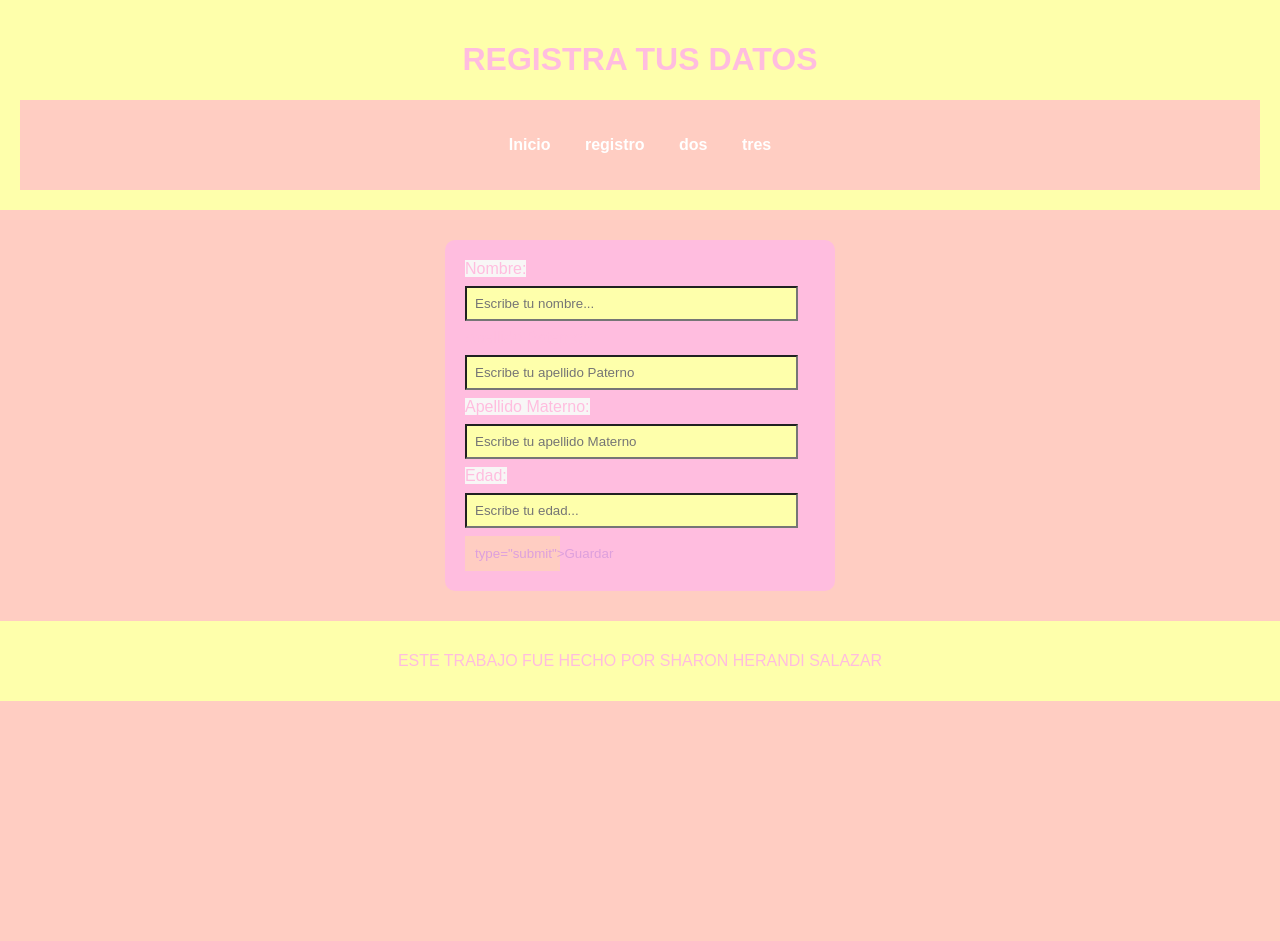
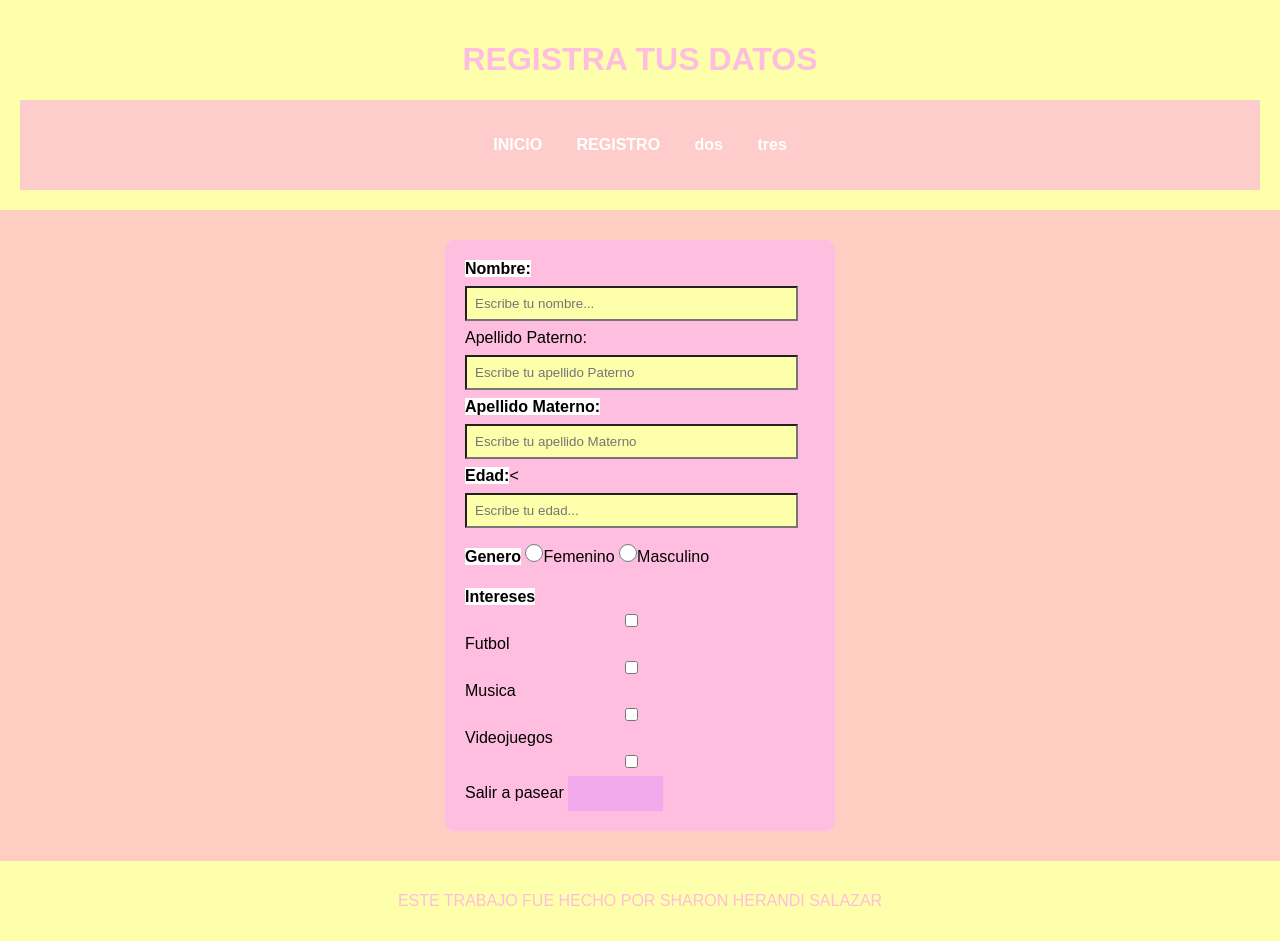
Before and after one commit to did1dnv/SHSO, a Django app: page /registro in a window 1280 px wide. Before the commit the page ends 701 px from the top, so only its background shows below. Run offline with Django 5.2, Linux system fonts and the light colour scheme.

Commit message:
Se añadieron opciones de genero e intereses

```diff
--- a/salazar/static/salazar/estilos.css
+++ b/salazar/static/salazar/estilos.css
@@ -15,7 +15,7 @@ header {
 
 /* MENÚ */
 nav {
-    background-color: #FFCDC2;
+    background-color: #ffcccc;
     padding: 10px;
 }
 nav ul {
@@ -35,7 +35,7 @@ nav a {
 }
 
 nav a:hover {
-    color: #ffcccc;
+    color: #fffcfc;
 }
 
 /* CONTENIDO PRINCIPAL */
@@ -69,6 +69,7 @@ form {
     margin: 30px auto;
     padding: 20px;
     border-radius: 10px;
+    color: black;
 }
 input, select, textarea {
     width: 95%;
@@ -78,14 +79,25 @@ input, select, textarea {
     background-color: #FEFFAB;
 }
 button {
-    background-color: #FFCDC2;
-    color: plum;
+    background-color: #F2AAED;
+    color: #F2AAED;
     padding: 10px;
     border: none;
     width: 95px;
     cursor: pointer;
 }
 label {
-    background-color: rgb(248, 246, 246);
+    background-color: white;
 
 }
+input [type="checkbox"],
+input[ type="radio"] {
+    accent-color: #E91E84;
+    width: 18px;
+    height: 18px;
+    cursor: pointer;
+}
+label {
+    font-weight: bold;
+    background-color:white
+}
--- a/salazar/templates/salazar/formregistro.html
+++ b/salazar/templates/salazar/formregistro.html
@@ -20,8 +20,8 @@
         <!-- MENÚ DE NAVEGACIÓN -->
         <nav>
             <ul>
-                <li><a href="#inicio">Inicio</a></li>
-                <li><a href="#">registro</a></li>
+                <li><a href="inicio">INICIO</a></li>
+                <li><a href="registro">REGISTRO</a></li>
                 <li><a href="#">dos</a></li>
                 <li><a href="#">tres</a></li>
             </ul>
@@ -35,9 +35,17 @@
     <input type="text" name="apellidop" placeholder="Escribe tu apellido Paterno" required>
     <label>Apellido Materno:</label>
     <input type="text" name="apellidom" placeholder="Escribe tu apellido Materno">
-    <label>Edad:</label>
+    <label>Edad:</label><
     <input type="number" name="edad" min="14" max="25" placeholder="Escribe tu edad..." required>
-    <button> type="submit">Guardar</button>
+    <label>Genero</label>
+    <input type="radio" name="genero" value="Femenino">Femenino
+    <input type="radio" name="genero" value="Masculino">Masculino<br><br>
+    <label>Intereses</label>
+    <input type="checkbox" name="intereses" value="Futbol">Futbol
+    <input type="checkbox" name="intereses" value="Musica">Musica
+    <input type="checkbox" name="intereses" value="Videojuegos">Videojuegos
+    <input type="checkbox" name="intereses" value="Salir a pasear">Salir a pasear
+    <button type="submit">Guardar</button>
 </form>
 
 
```
